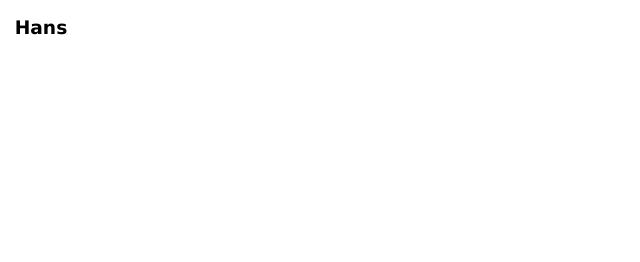
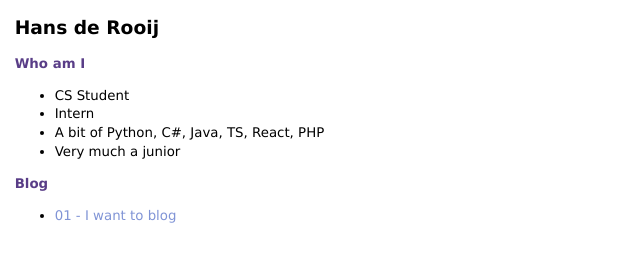
Before and after one commit to ganzsz/ganzsz.github.io, a plain HTML site: page index.html in a window 1280 px wide. Shown: the whole page, without its empty margins (0-640 px from the left). Drawn offline with Linux system fonts and the light colour scheme.

Commit message:
Add info on index

```diff
--- a/index.html
+++ b/index.html
@@ -3,6 +3,19 @@
     <link rel="stylesheet" href="resources/main.css" />
   </head>
   <body>
-    <h1>Hans</h1>
+    <h1>Hans de Rooij</h1>
+    <p class="subheader"> Who am I </p>
+    <p>
+      <ul>
+        <li>CS Student</li>
+        <li>Intern</li>
+        <li>A bit of Python, C#, Java, TS, React, PHP</li>
+        <li>Very much a junior</li>
+      </ul>
+    </p>
+    <p class="subheader"> Blog</p>
+    <ul>
+      <li><a href="/blogs/01-i-want-to-blog.html">01 - I want to blog</a></li>
+    </ul>
   </body>
 </html>
```
